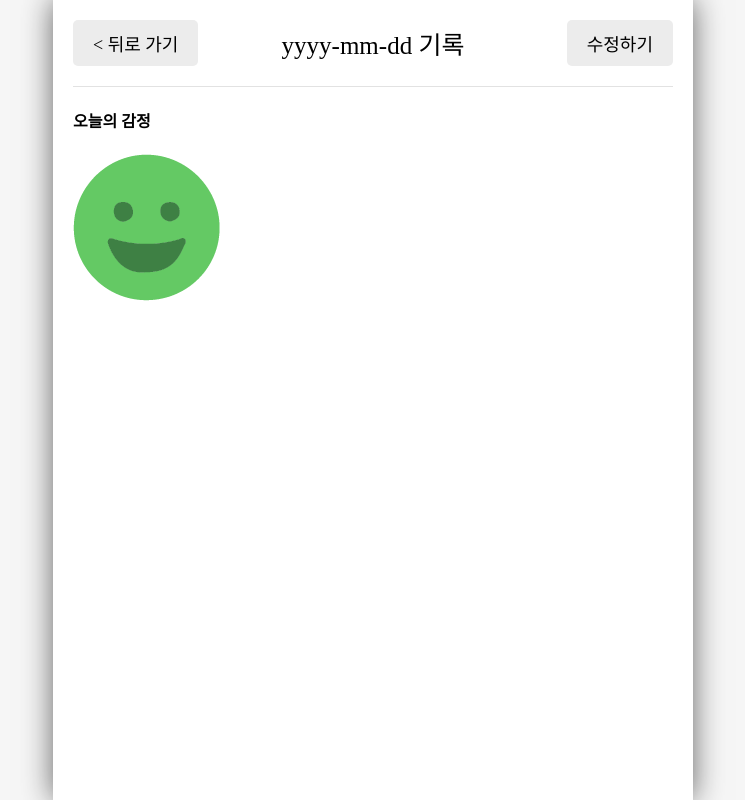
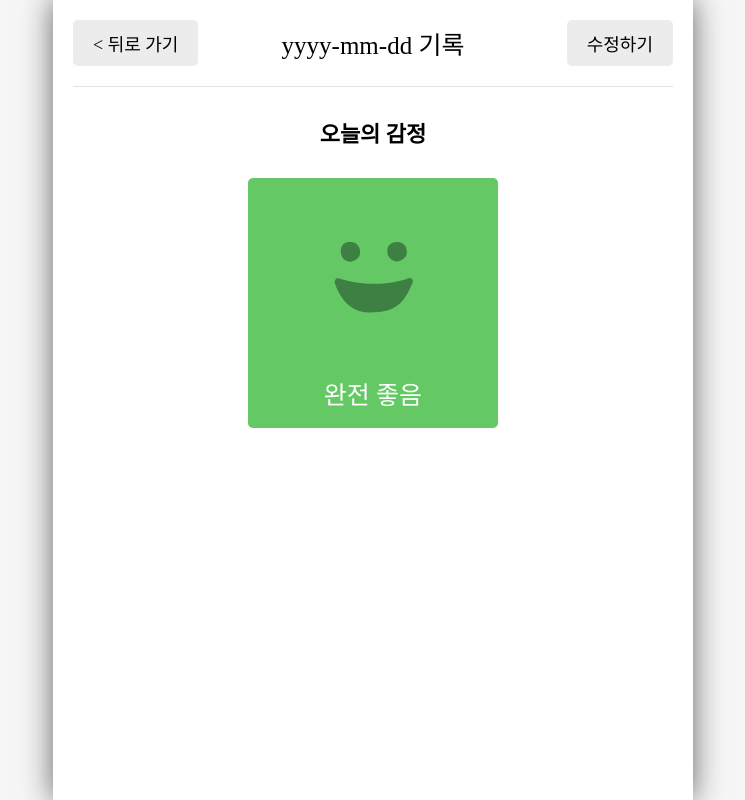
Before and after one commit to ByungJae-Lee/emotion_diary, a React (Vite) app: page /diary/1 in a window 1280 px wide. Shown: the whole page, without its empty margins (267-1012 px from the left). Built offline with nearby package versions, Linux system fonts and the light colour scheme; a web font is replaced by a local one.

Commit message:
add_Diary_Viewer

```diff
--- a/src/components/Editor.jsx
+++ b/src/components/Editor.jsx
@@ -4,29 +4,7 @@ import EmotionItem from './EmotionItem';
 import Button from './Button';
 import { useState, useEffect } from 'react';
 import { useNavigate } from 'react-router-dom';
-
-const emotionList = [
-  {
-    emotionId: 1,
-    emotionName: '완전 좋음',
-  },
-  {
-    emotionId: 2,
-    emotionName: '좋음',
-  },
-  {
-    emotionId: 3,
-    emotionName: '그럭저럭',
-  },
-  {
-    emotionId: 4,
-    emotionName: '나쁨',
-  },
-  {
-    emotionId: 5,
-    emotionName: '끔찍함',
-  },
-];
+import { emotionList } from '../util/constants';
 
 const getStringedDate = (targetDate) => {
   // 날짜 -> YYYY-MM-DD (09 09)
--- a/src/components/Viewer.css
+++ b/src/components/Viewer.css
@@ -0,0 +1,44 @@
+.Viewer > section {
+  width: 100%;
+  margin-bottom: 100px;
+
+  display: flex;
+  flex-direction: column;
+  align-items: center;
+  text-align: center;
+}
+
+.Viewer > section > h4 {
+  font-size: 22px;
+  font-weight: bold;
+}
+
+.Viewer .emotion_img_wrapper {
+  width: 250px;
+  height: 250px;
+  border-radius: 5px;
+
+  display: flex;
+  flex-direction: column;
+  align-items: center;
+  justify-content: space-around;
+
+  color: white;
+  font-size: 25px;
+}
+
+.Viewer .emotion_img_wrapper_1 {
+  background-color: rgb(100, 201, 100);
+}
+.Viewer .emotion_img_wrapper_2 {
+  background-color: rgb(157, 215, 114);
+}
+.Viewer .emotion_img_wrapper_3 {
+  background-color: rgb(253, 206, 23);
+}
+.Viewer .emotion_img_wrapper_4 {
+  background-color: rgb(253, 132, 70);
+}
+.Viewer .emotion_img_wrapper_5 {
+  background-color: rgb(253, 86, 95);
+}
--- a/src/components/Viewer.jsx
+++ b/src/components/Viewer.jsx
@@ -1,16 +1,21 @@
 import React from 'react';
 import './Viewer.css';
 import { getEmotionImage } from '../util/get-emotion-image';
-
+import { emotionList } from '../util/constants';
 const Viewer = () => {
   const emotionId = 1;
+
+  const EmotionItem = emotionList.find(
+    (item) => String(item.emotionId) === String(emotionId)
+  );
 
   return (
     <div className="Viewer">
       <section className="img_section">
         <h4>오늘의 감정</h4>
-        <div>
+        <div className={`emotion_img_wrapper emotion_img_wrapper_${emotionId}`}>
           <img src={getEmotionImage(emotionId)} />
+          <div>{EmotionItem.emotionName}</div>
         </div>
       </section>
       <section className="content_section"></section>
--- /dev/null
+++ b/src/util/constants.js
@@ -0,0 +1,22 @@
+export const emotionList = [
+  {
+    emotionId: 1,
+    emotionName: '완전 좋음',
+  },
+  {
+    emotionId: 2,
+    emotionName: '좋음',
+  },
+  {
+    emotionId: 3,
+    emotionName: '그럭저럭',
+  },
+  {
+    emotionId: 4,
+    emotionName: '나쁨',
+  },
+  {
+    emotionId: 5,
+    emotionName: '끔찍함',
+  },
+];
```
